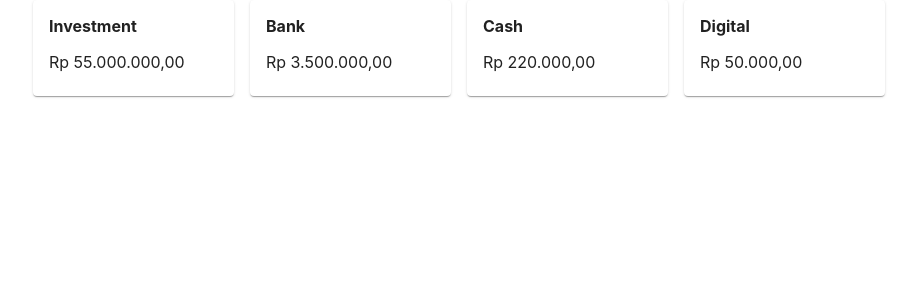
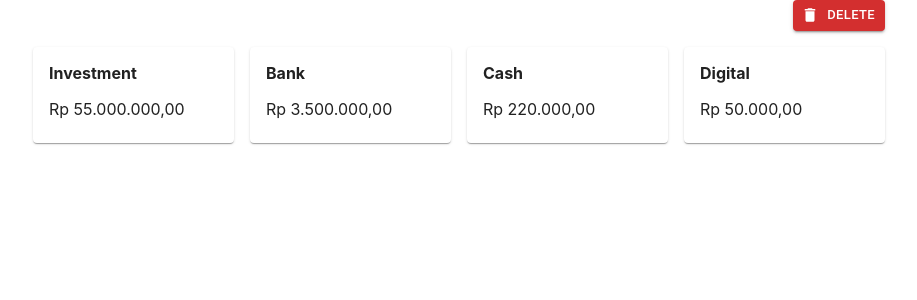
Before and after one commit to threeal/cofre, a React (Create React App) app in the folder app/: page / in a window 1280 px wide. Shown: the top 300 px of the page, without its empty margins (181-1098 px from the left). Built offline with nearby package versions, Linux system fonts and the light colour scheme.

Commit message:
app `AccountGrid` component add delete button

```diff
--- a/app/package.json
+++ b/app/package.json
@@ -23,6 +23,7 @@
   "dependencies": {
     "@emotion/react": "^11.10.6",
     "@emotion/styled": "^11.10.6",
+    "@mui/icons-material": "^5.11.11",
     "@mui/material": "^5.11.11",
     "@testing-library/jest-dom": "^5.16.5",
     "@testing-library/react": "^13.4.0",
--- a/app/src/account/AccountGrid.tsx
+++ b/app/src/account/AccountGrid.tsx
@@ -1,5 +1,6 @@
 import React from "react";
-import { Grid } from "@mui/material";
+import { Box, Button, Grid, Stack } from "@mui/material";
+import { Delete as DeleteIcon } from "@mui/icons-material";
 import { Account } from "./account";
 import AccountCard from "./AccountCard";
 
@@ -17,9 +18,23 @@ function AccountGrid({ accounts }: Props) {
     );
   }
   return (
-    <Grid container spacing={2}>
-      {items}
-    </Grid>
+    <Stack spacing={2}>
+      <Box display="flex" justifyContent="flex-end">
+        <Button
+          startIcon={<DeleteIcon />}
+          size="small"
+          variant="contained"
+          color="error"
+        >
+          Delete
+        </Button>
+      </Box>
+      <Box margin={-2}>
+        <Grid item container spacing={2}>
+          {items}
+        </Grid>
+      </Box>
+    </Stack>
   );
 }
 
```
Also changed, not shown: 2 other files (tests, documents, lock files or other folders).
